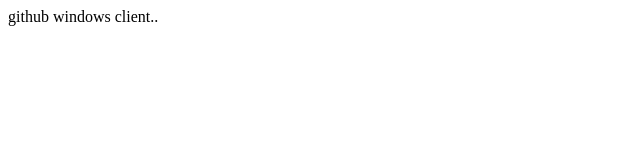
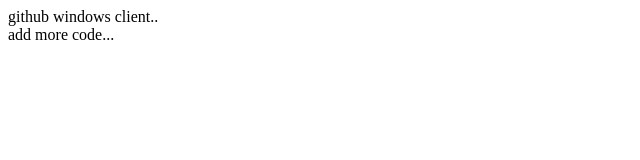
Before and after one commit to testGitHub-Project/test308tube2, a plain HTML site: page WebContent/index.html in a window 1280 px wide. Shown: the full height of the page, 0-640 px from the left. Drawn offline with Linux system fonts and the light colour scheme.

Commit message:
changes to index
add more code

```diff
--- a/WebContent/index.html
+++ b/WebContent/index.html
@@ -6,5 +6,7 @@
 </head>
 <body>
 github windows client..
+</br>
+add more code...
 </body>
 </html>
```
